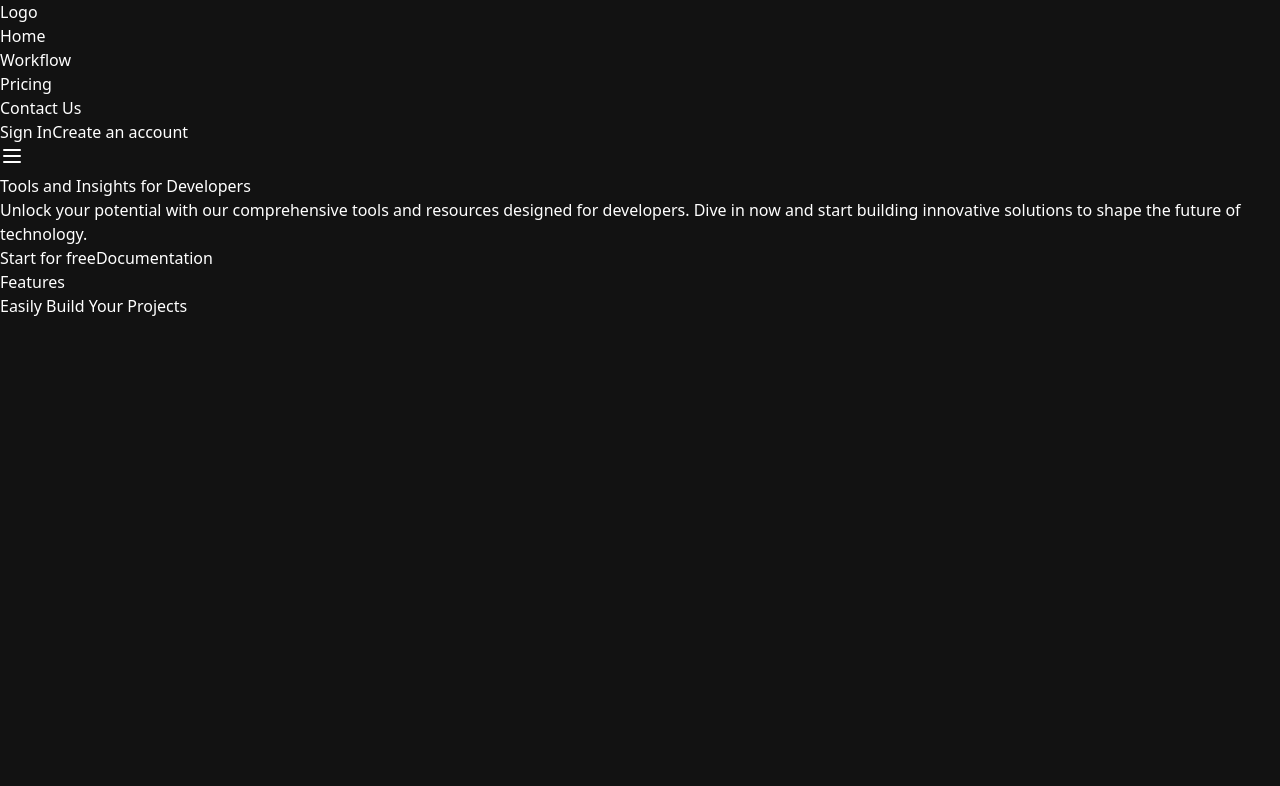
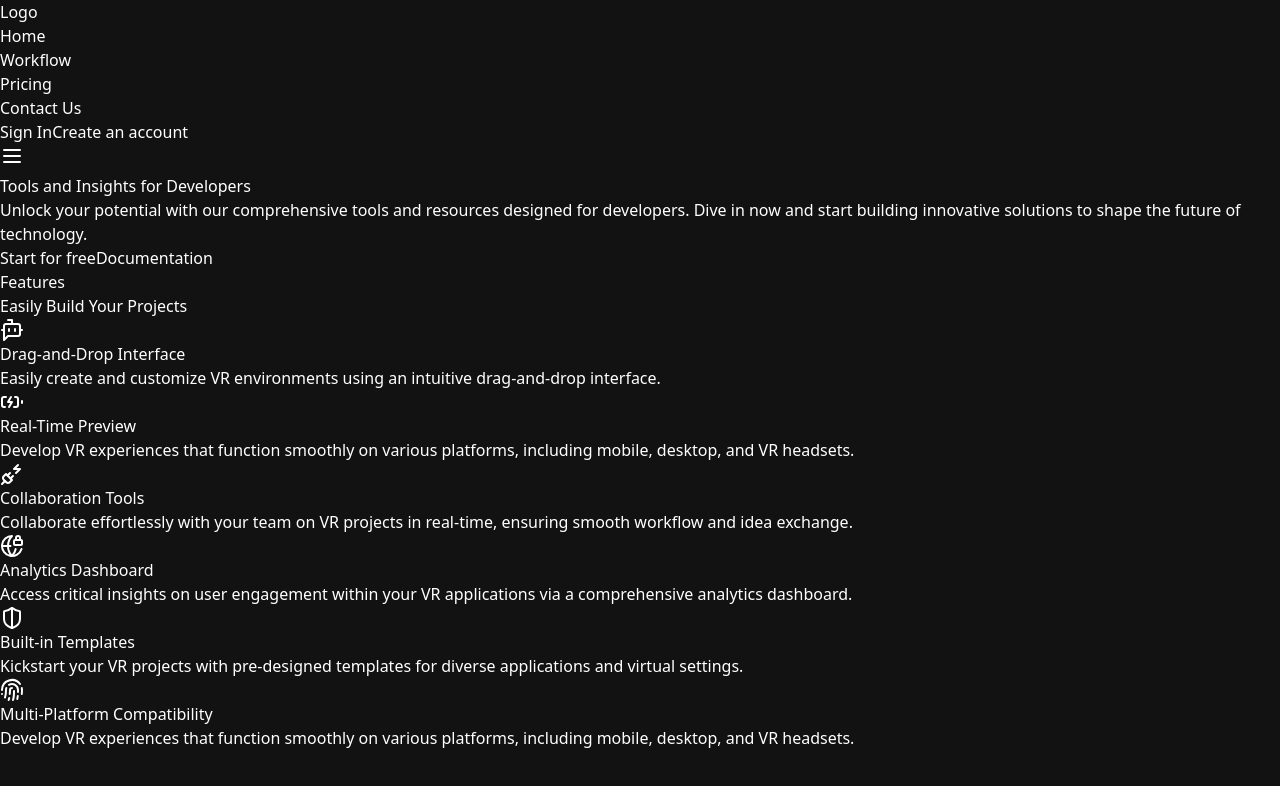
Before and after one commit to cemlytic/react-landing-page, a React (Vite) app: page / in a window 1280 px wide. Shown: the top 786 px of the page. Built offline with nearby package versions, Linux system fonts and the light colour scheme.

Commit message:
finished features

```diff
--- a/src/components/layout/Features.jsx
+++ b/src/components/layout/Features.jsx
@@ -1,3 +1,4 @@
+import { features } from "../../constants";
 import AccentText from "../common/AccentText";
 
 const Features = () => {
@@ -12,6 +13,21 @@
           <AccentText>Your Projects</AccentText>
         </h2>
       </div>
+      <div className="flex flex-wrap mt-10 lg:mt-20">
+        {features.map((feature, index) => (
+          <div key={index} className="w-full sm:1/2 lg:w-1/3">
+            <div className="flex">
+              <div className="flex mx-6 h-10 w-10 p-2 bg-neutral-900 text-orange-700 justify-center items-center rounded-full">
+                {feature.icon}
+              </div>
+              <div>
+                <h3 className="mt-1 mb-6 text-xl">{feature.title}</h3>
+                <p className="text-md p-2 mb-20 text-neutral-500">{feature.description}</p>
+              </div>
+            </div>
+          </div>
+        ))}
+      </div>
     </div>
   );
 };
```
